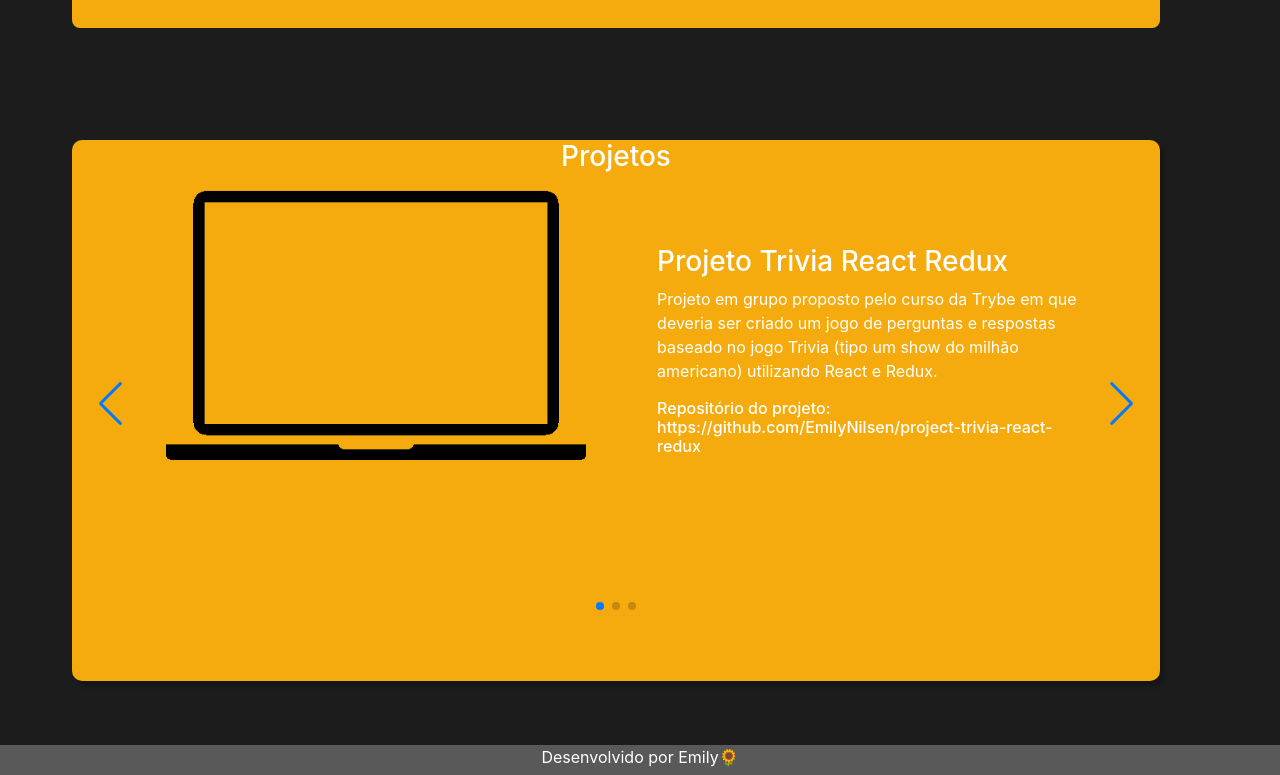
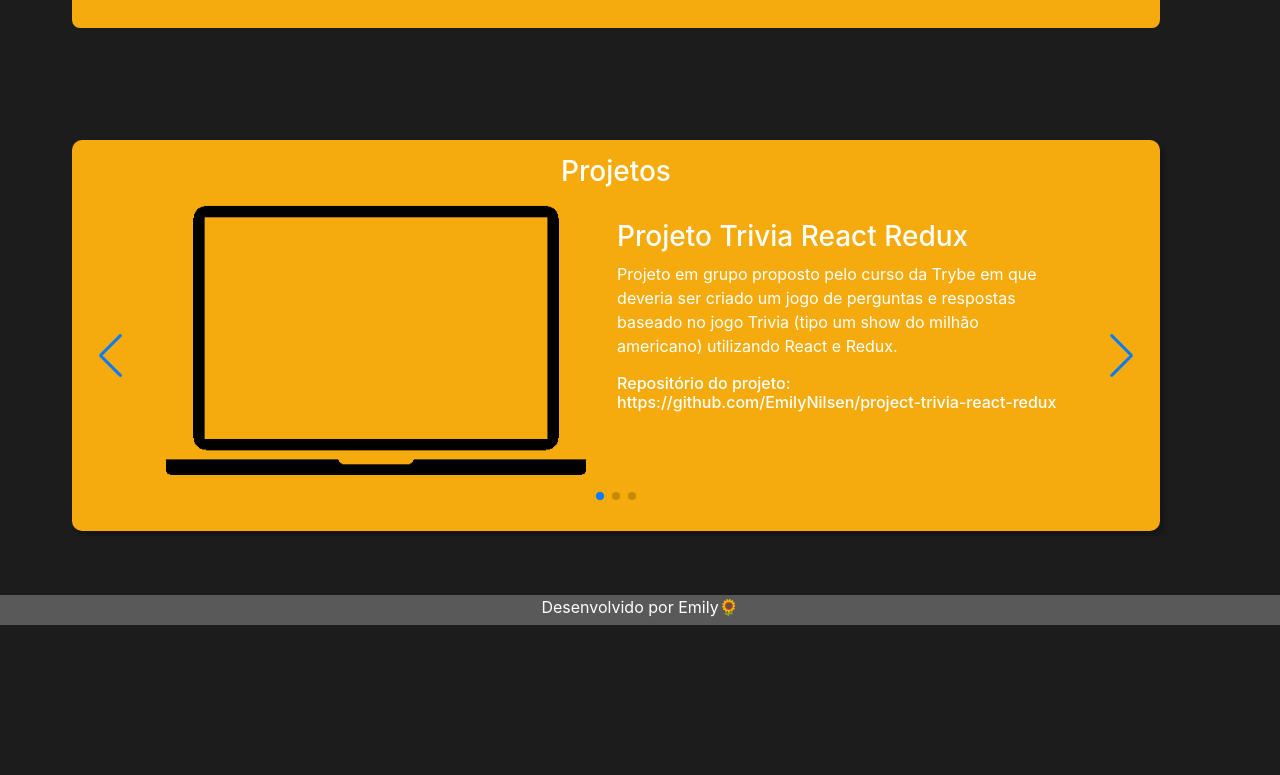
Before and after one commit to EmilyNilsen/EmilyNIlsen.github.io, a React (Create React App) app: page / in a window 1280 px wide. Shown: the part 1988-2763 px from the top of the page. After the commit the page ends 2613 px from the top, so only its background shows below. Built offline with nearby package versions, Linux system fonts and the light colour scheme.

Commit message:
estilizacao container projetos ok

```diff
--- a/src/CSS/style.css
+++ b/src/CSS/style.css
@@ -95,8 +95,8 @@ html, body {
 }
 
 .container-contact {
- color: white;
- margin-top: 5rem;
+  color: white;
+  margin-top: 5rem;
 }
 
 .container-icons, .container-infos {
@@ -171,9 +171,8 @@ html, body {
   border-radius: 10px;
   box-shadow: 4px 5px 4px rgba(0, 0, 0, 0.25);
   color: white;
-  padding-bottom: 55px;
-  padding-left: 15px;
-  padding-right: 15px;
+  padding-bottom: 100px;
+  padding: 15px 15px;
 }
 
 .image-computador {
@@ -187,10 +186,8 @@ html, body {
 }
 
 .container-text-projects {
-  display: flex;
-  flex-direction: column;
-  justify-content: space-around;
-  padding: 4rem;
+  padding: 1.5rem;
+  margin-right: 4rem;
 }
 
 .footer-Page p {
--- a/src/Components/Projects.jsx
+++ b/src/Components/Projects.jsx
@@ -37,9 +37,9 @@ export default function Projects() {
             </div>
           </SwiperSlide>
           <SwiperSlide>
-            <div>
+            <div className="slide-list">
               <img src={image} alt="computador" className="image-computador" />
-              <div>
+              <div className="container-text-projects">
                 <h3>Projeto Store Manager </h3>
                 <p>
                 Projeto proposto pelo curso da Trybe, em que foi desenvolvido uma API de um CRUD (Create, Read, Update e Delete) utilizando a arquitetura MSC. Foi desenvolvido um sistema de gerenciamento de vendas, onde será possível criar, visualizar, deletar, atualizar produtos e vendas e mais de 40% de cobertura de testes unitários.
@@ -49,15 +49,15 @@ export default function Projects() {
             </div>
           </SwiperSlide>
           <SwiperSlide>
-            <div>
+            <div className="slide-list">
               <img src={image} alt="computador" className="image-computador" />
-              <di>
+              <div className="container-text-projects">
                 <h3>Projeto OriginSix</h3>
                 <p>
                 OriginSix é uma página institucional no formato One Page, responsiva, para usar em diversos tipos de micro, pequena e média empresas. Contém as seguintes seções: Header, Navigation, Home, Sobre, Serviços, Depoimentos, Contato e Footer. Projeto foi executado junto as aulas disponíveis na plataforma da Rocketseat.
                 </p>
                 <h6>Repositório do projeto: https://github.com/EmilyNilsen/nlw_origin</h6>
-              </di>
+              </div>
             </div>
           </SwiperSlide>
         </Swiper>
```
